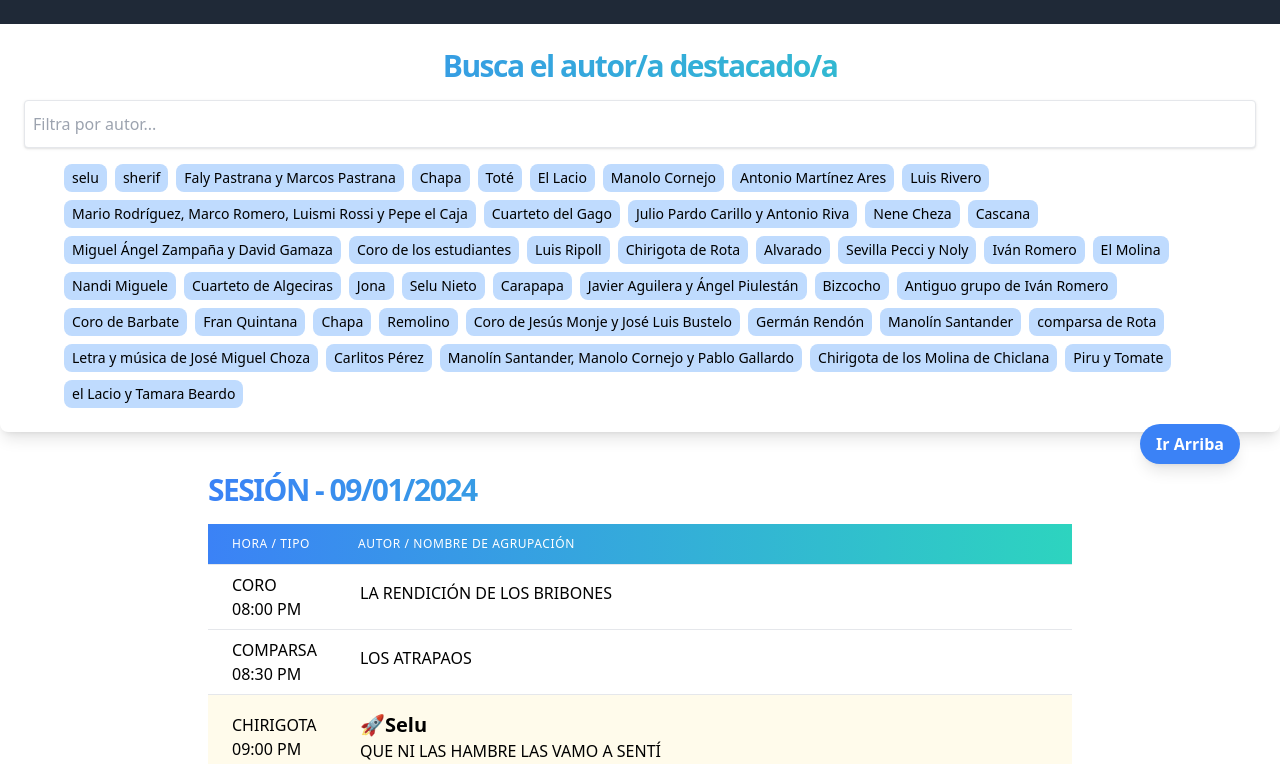
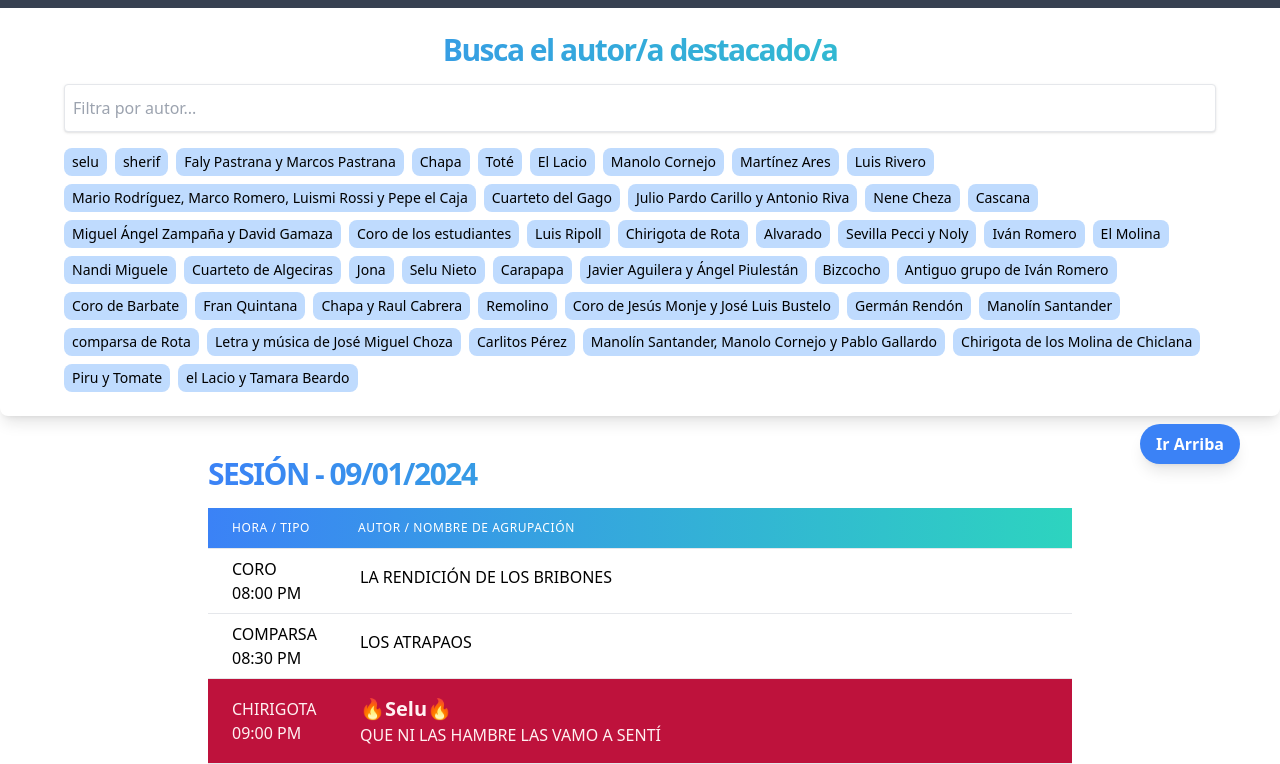
Before and after one commit to nandovejer/coac-quien-canta-hoy, a React (Vite) app: page / in a window 1280 px wide. Shown: the part 296-1060 px from the top of the page. Built offline with nearby package versions, Linux system fonts and the light colour scheme.

Commit message:
refactor and top autores

```diff
--- a/src/App.tsx
+++ b/src/App.tsx
@@ -17,9 +17,9 @@
 
   return (
     <>
-      <header id="siteHeader" className="max-w-6xl mx-auto py-4 sm:py-8 px-4 sm:px-6  text-center">
-        <hgroup className='text-center'>
-          <h1 className="text-5xl md:text-6xl font-extrabold leading-tighter tracking-tighter mb-4" >¿Quién canta hoy en el COAC 2024? <br />   <span className="bg-clip-text text-transparent bg-gradient-to-r from-blue-500 to-teal-400 uppercase">adultos preliminares</span></h1>
+      <header id="siteHeader" className="text-center bg-gray-800">
+        <hgroup className='flex justify-center items-center max-w-6xl mx-auto p-6  '>
+          <h1 className="text-5xl md:text-6xl font-extrabold leading-tighter tracking-tighter mb-4 text-white" >¿Quién canta hoy en el COAC 2024? <br />   <strong className="bg-clip-text text-transparent bg-gradient-to-r from-blue-500 to-teal-400 uppercase">adultos preliminares</strong></h1>
         </hgroup>
       </header>
 
--- a/src/components/CountdownTimer.tsx
+++ b/src/components/CountdownTimer.tsx
@@ -31,7 +31,7 @@
   }, [calculateTimeLeft, targetDate]);
 
   return (
-    <div className="flex justify-center items-center bg-gray-800">
+    <div className="flex justify-center items-center bg-gray-700">
       <div className="grid grid-flow-col gap-5 text-center auto-cols-max mt-4 mb-4">
         <div className="flex flex-col p-2 bg-neutral rounded-box text-white">
           <span className="countdown font-mono text-5xl">{timeLeft.days}</span>
--- a/src/components/DynamicTable.tsx
+++ b/src/components/DynamicTable.tsx
@@ -2,6 +2,7 @@
 import { useState, useEffect } from "react";
 
 interface Group {
+  top: boolean;
   tipo: string;
   nombre: string;
   autor: string;
@@ -72,12 +73,14 @@
                     currentTime.getTime() <
                     currentRowTime.getTime() + timeIncrement * 60000;
 
-                  const highlightRowClass = group.autor ? "bg-amber-50" : "";
+                  const highlightRowClass = group.autor ? (group.top ? `bg-rose-700 text-rose-50` : `bg-amber-50`) : '';
                   const rowClass = "flex flex-auto" + " " + highlightRowClass;
                   const onAirClass = `${isLive
                     ? " bg-pink-50 font-bold text-pink-700  text-white blinking"
                     : ""
                     }`;
+
+
 
                   return (
                     <article key={index} className={rowClass}>
@@ -88,7 +91,9 @@
                         </div>
                       </div>
                       <div className="px-6 py-4">
-                        <strong id={group.id} className="text-xl capitalize  text-ellipsis overflow-hidden">{group.autor ? `🚀${group.autor}` : ``}</strong>
+                        <strong id={group.id} className="text-xl capitalize  text-ellipsis overflow-hidden">
+                          {group.autor ? (group.top ? `🔥${group.autor}🔥` : `👌 ${group.autor}`) : ''}
+                        </strong>
                         <p className="text-ellipsis overflow-hidden">{group.nombre}</p>
                       </div>
                     </article>
--- a/src/components/SearchAuthor.tsx
+++ b/src/components/SearchAuthor.tsx
@@ -26,13 +26,13 @@
     }, {} as SearchAuthorData);
 
     return (
-        <aside className="bg-white p-6 rounded-lg shadow-lg w-full">
+        <aside className="bg-white p-6 rounded-lg shadow-lg w-full flex flex-col ">
             <h2 className="text-2xl md:text-3xl font-extrabold leading-tighter tracking-tighter mb-4 bg-clip-text text-transparent bg-gradient-to-r from-blue-500 to-teal-400  text-center">Busca el autor/a destacado/a</h2>
 
             <input
                 type="text"
                 placeholder="Filtra por autor..."
-                className="w-full border h-12 shadow mb-4 p-2 rounded"
+                className="w-full border h-12 shadow mb-4 p-2 rounded max-w-6xl m-auto"
                 onChange={e => setSearchTerm(e.target.value)}
             />
 
--- a/src/data/COAC_2024_ADULTOS_PRELIMINARES.json
+++ b/src/data/COAC_2024_ADULTOS_PRELIMINARES.json
@@ -1,217 +1,444 @@
 {
   "09/01/2024": [
-    { "tipo": "CORO", "nombre": "LA RENDICIÓN DE LOS BRIBONES", "autor": "" },
-    { "tipo": "COMPARSA", "nombre": "LOS ATRAPAOS", "autor": "" },
     {
+      "top": false,
+      "tipo": "CORO",
+      "nombre": "LA RENDICIÓN DE LOS BRIBONES",
+      "autor": ""
+    },
+    { "top": false, "tipo": "COMPARSA", "nombre": "LOS ATRAPAOS", "autor": "" },
+    {
+      "top": true,
       "tipo": "CHIRIGOTA",
       "nombre": "QUE NI LAS HAMBRE LAS VAMO A SENTÍ",
       "autor": "selu"
     },
-    { "tipo": "COMPARSA", "nombre": "EL PARAÍSO DEL MOMO", "autor": "" },
-    { "tipo": "CHIRIGOTA", "nombre": "EL GRINCH DE CAI", "autor": "sherif" },
     {
+      "top": false,
+      "tipo": "COMPARSA",
+      "nombre": "EL PARAÍSO DEL MOMO",
+      "autor": ""
+    },
+    {
+      "top": true,
+      "tipo": "CHIRIGOTA",
+      "nombre": "EL GRINCH DE CAI",
+      "autor": "sherif"
+    },
+    {
+      "top": false,
       "tipo": "COMPARSA",
       "nombre": "VUELVE YA EL 3X4",
       "autor": "Faly Pastrana y Marcos Pastrana"
     }
   ],
   "10/01/2024": [
-    { "tipo": "CORO", "nombre": "EL GREMIO", "autor": "Chapa" },
-    { "tipo": "COMPARSA", "nombre": "LOS BENDITOS", "autor": "Toté" },
-    { "tipo": "CHIRIGOTA", "nombre": "LOS DE LA ARRITMIA AL 3X4", "autor": "" },
-    { "tipo": "COMPARSA", "nombre": "LAS MUJERES DE LA VIDA", "autor": "" },
-    { "tipo": "CHIRIGOTA", "nombre": "CIEGO DE TRONOS", "autor": "El Lacio" },
-    { "tipo": "COMPARSA", "nombre": "LOS FABRICANTES", "autor": "" }
+    { "top": true, "tipo": "CORO", "nombre": "EL GREMIO", "autor": "Chapa" },
+    {
+      "top": false,
+      "tipo": "COMPARSA",
+      "nombre": "LOS BENDITOS",
+      "autor": "Toté"
+    },
+    {
+      "top": false,
+      "tipo": "CHIRIGOTA",
+      "nombre": "LOS DE LA ARRITMIA AL 3X4",
+      "autor": ""
+    },
+    {
+      "top": false,
+      "tipo": "COMPARSA",
+      "nombre": "LAS MUJERES DE LA VIDA",
+      "autor": ""
+    },
+    {
+      "top": false,
+      "tipo": "CHIRIGOTA",
+      "nombre": "CIEGO DE TRONOS",
+      "autor": "El Lacio"
+    },
+    {
+      "top": false,
+      "tipo": "COMPARSA",
+      "nombre": "LOS FABRICANTES",
+      "autor": ""
+    }
   ],
   "11/01/2024": [
-    { "tipo": "CORO", "nombre": "¡QUÉ ORGULLO DE CORO!", "autor": "" },
     {
+      "top": false,
+      "tipo": "CORO",
+      "nombre": "¡QUÉ ORGULLO DE CORO!",
+      "autor": ""
+    },
+    {
+      "top": false,
       "tipo": "CHIRIGOTA",
       "nombre": "LA ALEGRÍA DE CAI (LOS APOCALÍPTICOS)",
       "autor": "Manolo Cornejo"
     },
-    { "tipo": "COMPARSA", "nombre": "¡CON LO BONITO QUE ERA!", "autor": "" },
-    { "tipo": "CHIRIGOTA", "nombre": "ANONYMOUS GADITANO", "autor": "" },
     {
+      "top": false,
+      "tipo": "COMPARSA",
+      "nombre": "¡CON LO BONITO QUE ERA!",
+      "autor": ""
+    },
+    {
+      "top": false,
+      "tipo": "CHIRIGOTA",
+      "nombre": "ANONYMOUS GADITANO",
+      "autor": ""
+    },
+    {
+      "top": true,
       "tipo": "COMPARSA",
       "nombre": "LA OVEJA NEGRA",
-      "autor": "Antonio Martínez Ares"
+      "autor": "Martínez Ares"
     },
     {
+      "top": false,
       "tipo": "CHIRIGOTA",
       "nombre": "TE HE DICHO 1.748.654 VECES QUE NO SOY EXAGERAO (LOS EXAGERAOS)",
       "autor": ""
     }
   ],
   "12/01/2024": [
-    { "tipo": "CORO", "nombre": "El paraíso", "autor": "Luis Rivero" },
-    { "tipo": "COMPARSA", "nombre": "Los atlantes", "autor": "" },
     {
+      "top": true,
+      "tipo": "CORO",
+      "nombre": "El paraíso",
+      "autor": "Luis Rivero"
+    },
+    { "top": false, "tipo": "COMPARSA", "nombre": "Los atlantes", "autor": "" },
+    {
+      "top": false,
       "tipo": "CHIRIGOTA",
       "nombre": "Cariño… necesito mi espacio",
       "autor": ""
     },
-    { "tipo": "COMPARSA", "nombre": "El golpe", "autor": "" },
-    { "tipo": "CUARTETO", "nombre": "¡Qué doló de muñeca!", "autor": "" },
-    { "tipo": "COMPARSA", "nombre": "El hum", "autor": "" },
+    { "top": false, "tipo": "COMPARSA", "nombre": "El golpe", "autor": "" },
     {
+      "top": false,
+      "tipo": "CUARTETO",
+      "nombre": "¡Qué doló de muñeca!",
+      "autor": ""
+    },
+    { "top": false, "tipo": "COMPARSA", "nombre": "El hum", "autor": "" },
+    {
+      "top": true,
       "tipo": "CHIRIGOTA",
       "nombre": "Los del Canal Sur",
       "autor": "Mario Rodríguez, Marco Romero, Luismi Rossi y Pepe el Caja"
     }
   ],
   "13/01/2024": [
-    { "tipo": "CORO", "nombre": "LA DAMA DE CÁDIZ", "autor": "" },
-    { "tipo": "COMPARSA", "nombre": "LOS LENGÜETAS", "autor": "" },
+    { "top": false, "tipo": "CORO", "nombre": "LA DAMA DE CÁDIZ", "autor": "" },
     {
+      "top": false,
+      "tipo": "COMPARSA",
+      "nombre": "LOS LENGÜETAS",
+      "autor": ""
+    },
+    {
+      "top": false,
       "tipo": "CHIRIGOTA",
       "nombre": "NO LE DOY MÁS VUELTAS QUE ME CALIENTO",
       "autor": ""
     },
-    { "tipo": "COMPARSA", "nombre": "LOS DESPOJAOS", "autor": "" },
     {
+      "top": false,
+      "tipo": "COMPARSA",
+      "nombre": "LOS DESPOJAOS",
+      "autor": ""
+    },
+    {
+      "top": true,
       "tipo": "CUARTETO",
       "nombre": "PUNK Y CIRCO LA LUCHA CONTINÚA",
       "autor": "Cuarteto del Gago"
     },
-    { "tipo": "COMPARSA", "nombre": "LOS TAQUILLEROS", "autor": "" },
-    { "tipo": "COMPARSA", "nombre": "EL ÚLTIMO GADITANO", "autor": "" }
+    {
+      "top": false,
+      "tipo": "COMPARSA",
+      "nombre": "LOS TAQUILLEROS",
+      "autor": ""
+    },
+    {
+      "top": false,
+      "tipo": "COMPARSA",
+      "nombre": "EL ÚLTIMO GADITANO",
+      "autor": ""
+    }
   ],
   "14/01/2024": [
     {
+      "top": true,
       "tipo": "CORO",
       "nombre": "LOS LUCIÉRNAGAS",
       "autor": "Julio Pardo Carillo y Antonio Riva"
     },
-    { "tipo": "CHIRIGOTA", "nombre": "LOS SUPER-EGO", "autor": "" },
-    { "tipo": "COMPARSA", "nombre": "LA FIESTA", "autor": "" },
-    { "tipo": "CHIRIGOTA", "nombre": "SÁCAMELA DE LA BOCA", "autor": "" },
     {
+      "top": false,
+      "tipo": "CHIRIGOTA",
+      "nombre": "LOS SUPER-EGO",
+      "autor": ""
+    },
+    { "top": false, "tipo": "COMPARSA", "nombre": "LA FIESTA", "autor": "" },
+    {
+      "top": false,
+      "tipo": "CHIRIGOTA",
+      "nombre": "SÁCAMELA DE LA BOCA",
+      "autor": ""
+    },
+    {
+      "top": true,
       "tipo": "COMPARSA",
       "nombre": "LA RESBALAERA, UNA COMPARSA DE TODA LA VIDA",
       "autor": "Nene Cheza"
     },
-    { "tipo": "CHIRIGOTA", "nombre": "¡POR FIN LO DESPEDIMOS!", "autor": "" },
-    { "tipo": "COMPARSA", "nombre": "LOS ESTRELLAOS", "autor": "" }
+    {
+      "top": false,
+      "tipo": "CHIRIGOTA",
+      "nombre": "¡POR FIN LO DESPEDIMOS!",
+      "autor": ""
+    },
+    {
+      "top": false,
+      "tipo": "COMPARSA",
+      "nombre": "LOS ESTRELLAOS",
+      "autor": ""
+    }
   ],
   "15/01/2024": [
-    { "tipo": "CORO", "nombre": "DESPIERTA", "autor": "" },
-    { "tipo": "COMPARSA", "nombre": "PUEBLEJITO LA FRONTERA", "autor": "" },
+    { "top": false, "tipo": "CORO", "nombre": "DESPIERTA", "autor": "" },
     {
+      "top": false,
+      "tipo": "COMPARSA",
+      "nombre": "PUEBLEJITO LA FRONTERA",
+      "autor": ""
+    },
+    {
+      "top": false,
       "tipo": "CHIRIGOTA",
       "nombre": "NO HAY VERANO SIN BESOS",
       "autor": "Cascana"
     },
     {
+      "top": false,
       "tipo": "COMPARSA",
       "nombre": "AGÜITA TAPÁ",
       "autor": "Miguel Ángel Zampaña y David Gamaza"
     },
     {
+      "top": false,
       "tipo": "CHIRIGOTA",
       "nombre": "CARNAVAL, ME CAGO EN TUS MUERTOS",
       "autor": ""
     },
-    { "tipo": "COMPARSA", "nombre": "LOS RETRATISTAS", "autor": "" }
+    {
+      "top": false,
+      "tipo": "COMPARSA",
+      "nombre": "LOS RETRATISTAS",
+      "autor": ""
+    }
   ],
   "16/01/2024": [
     {
+      "top": true,
       "tipo": "CORO",
       "nombre": "LA FIESTA DE LOS LOCOS",
       "autor": "Coro de los estudiantes"
     },
-    { "tipo": "COMPARSA", "nombre": "LA HUELLA", "autor": "" },
-    { "tipo": "CHIRIGOTA", "nombre": "LA ALEGRÍA DE MI CASA", "autor": "" },
-    { "tipo": "COMPARSA", "nombre": "LOS AMULETOS", "autor": "" },
-    { "tipo": "CHIRIGOTA", "nombre": "LO MÍO ES PEOR", "autor": "" },
-    { "tipo": "COMPARSA", "nombre": "LA ÚLTIMA CANCIÓN", "autor": "" }
+    { "top": false, "tipo": "COMPARSA", "nombre": "LA HUELLA", "autor": "" },
+    {
+      "top": false,
+      "tipo": "CHIRIGOTA",
+      "nombre": "LA ALEGRÍA DE MI CASA",
+      "autor": ""
+    },
+    { "top": false, "tipo": "COMPARSA", "nombre": "LOS AMULETOS", "autor": "" },
+    {
+      "top": false,
+      "tipo": "CHIRIGOTA",
+      "nombre": "LO MÍO ES PEOR",
+      "autor": ""
+    },
+    {
+      "top": false,
+      "tipo": "COMPARSA",
+      "nombre": "LA ÚLTIMA CANCIÓN",
+      "autor": ""
+    }
   ],
   "17/01/2024": [
-    { "tipo": "CORO", "nombre": "LOS VITAMINA", "autor": "" },
+    { "top": false, "tipo": "CORO", "nombre": "LOS VITAMINA", "autor": "" },
     {
+      "top": true,
       "tipo": "COMPARSA",
       "nombre": "QUE BONITA ES CÁDIZ",
       "autor": "Luis Ripoll"
     },
-    { "tipo": "CHIRIGOTA", "nombre": "LA HISTORIA INTERMINABLE", "autor": "" },
-    { "tipo": "COMPARSA", "nombre": "LA ALEGRÍA DE CÁDIZ", "autor": "" },
     {
+      "top": false,
+      "tipo": "CHIRIGOTA",
+      "nombre": "LA HISTORIA INTERMINABLE",
+      "autor": ""
+    },
+    {
+      "top": false,
+      "tipo": "COMPARSA",
+      "nombre": "LA ALEGRÍA DE CÁDIZ",
+      "autor": ""
+    },
+    {
+      "top": false,
       "tipo": "CHIRIGOTA",
       "nombre": "EL NIÑO DE ISABELITA 2",
       "autor": "Chirigota de Rota"
     },
-    { "tipo": "COMPARSA", "nombre": "LA MURALLA", "autor": "" }
+    { "top": false, "tipo": "COMPARSA", "nombre": "LA MURALLA", "autor": "" }
   ],
   "18/01/2024": [
-    { "tipo": "CORO", "nombre": "LOS ILUMINADOS", "autor": "" },
-    { "tipo": "COMPARSA", "nombre": "¡WELCOME TO CÁDIZ…PICHA!", "autor": "" },
-    { "tipo": "CHIRIGOTA", "nombre": "LOS EXCALVOS", "autor": "" },
-    { "tipo": "COMPARSA", "nombre": "MOMOSAPIENS", "autor": "" },
+    { "top": false, "tipo": "CORO", "nombre": "LOS ILUMINADOS", "autor": "" },
     {
+      "top": false,
+      "tipo": "COMPARSA",
+      "nombre": "¡WELCOME TO CÁDIZ…PICHA!",
+      "autor": ""
+    },
+    {
+      "top": false,
+      "tipo": "CHIRIGOTA",
+      "nombre": "LOS EXCALVOS",
+      "autor": ""
+    },
+    { "top": false, "tipo": "COMPARSA", "nombre": "MOMOSAPIENS", "autor": "" },
+    {
+      "top": false,
       "tipo": "CHIRIGOTA",
       "nombre": "NO ERES TÚ SOY YO (LOS EGOCÉNTRICOS)",
       "autor": "Alvarado"
     },
     {
+      "top": true,
       "tipo": "COMPARSA",
       "nombre": "LOS GRITOS DE CÁDIZ",
       "autor": "Sevilla Pecci y Noly"
     }
   ],
   "19/01/2024": [
-    { "tipo": "CORO", "nombre": "LA PIÑATA", "autor": "" },
-    { "tipo": "COMPARSA", "nombre": "LA CONSENTIDA", "autor": "" },
-    { "tipo": "COMPARSA", "nombre": "LOS OFENDIDITOS", "autor": "" },
+    { "top": false, "tipo": "CORO", "nombre": "LA PIÑATA", "autor": "" },
     {
+      "top": false,
+      "tipo": "COMPARSA",
+      "nombre": "LA CONSENTIDA",
+      "autor": ""
+    },
+    {
+      "top": false,
+      "tipo": "COMPARSA",
+      "nombre": "LOS OFENDIDITOS",
+      "autor": ""
+    },
+    {
+      "top": true,
       "tipo": "CUARTETO",
       "nombre": "EN MI CASETA CABE TODO EL MUNDO",
       "autor": "Iván Romero"
     },
-    { "tipo": "COMPARSA", "nombre": "EL BARRIO CALAVERA", "autor": "" },
     {
+      "top": false,
+      "tipo": "COMPARSA",
+      "nombre": "EL BARRIO CALAVERA",
+      "autor": ""
+    },
+    {
+      "top": true,
       "tipo": "CHIRIGOTA",
       "nombre": "LA CALLEJERA INVISIBLE",
       "autor": "El Molina"
     },
-    { "tipo": "COMPARSA", "nombre": "EL CIELITO DE LOS CÓMICOS", "autor": "" }
+    {
+      "top": false,
+      "tipo": "COMPARSA",
+      "nombre": "EL CIELITO DE LOS CÓMICOS",
+      "autor": ""
+    }
   ],
   "20/01/2024": [
     {
+      "top": true,
       "tipo": "CORO",
       "nombre": "ASESINATO EN EL CÁDIZ EXPRESS",
       "autor": "Nandi Miguele"
     },
-    { "tipo": "COMPARSA", "nombre": "¡¡ SE PROHÍBE EL CANTE !!", "autor": "" },
     {
+      "top": false,
+      "tipo": "COMPARSA",
+      "nombre": "¡¡ SE PROHÍBE EL CANTE !!",
+      "autor": ""
+    },
+    {
+      "top": false,
       "tipo": "CUARTETO",
       "nombre": "¡¡HE VUELTO!! (EL BARRIO)",
       "autor": "Cuarteto de Algeciras"
     },
-    { "tipo": "COMPARSA", "nombre": "EL APOTECARIO", "autor": "" },
-    { "tipo": "CHIRIGOTA", "nombre": "LOS PIHORROR", "autor": "" },
-    { "tipo": "COMPARSA", "nombre": "LOS SACRIFICAOS", "autor": "Jona" },
-    { "tipo": "CHIRIGOTA", "nombre": "TE COMO TU CARA", "autor": "" }
+    {
+      "top": false,
+      "tipo": "COMPARSA",
+      "nombre": "EL APOTECARIO",
+      "autor": ""
+    },
+    {
+      "top": false,
+      "tipo": "CHIRIGOTA",
+      "nombre": "LOS PIHORROR",
+      "autor": ""
+    },
+    {
+      "top": true,
+      "tipo": "COMPARSA",
+      "nombre": "LOS SACRIFICAOS",
+      "autor": "Jona"
+    },
+    {
+      "top": false,
+      "tipo": "CHIRIGOTA",
+      "nombre": "TE COMO TU CARA",
+      "autor": ""
+    }
   ],
   "21/01/2024": [
-    { "tipo": "CORO", "nombre": "LA COCTELERA", "autor": "" },
+    { "top": false, "tipo": "CORO", "nombre": "LA COCTELERA", "autor": "" },
     {
+      "top": false,
       "tipo": "CHIRIGOTA",
       "nombre": "EL MALO MÁS MALOTE DE LAS PELIS DE HARRY POTTER",
       "autor": "Selu Nieto"
     },
-    { "tipo": "COMPARSA", "nombre": "EL JOYERO", "autor": "Carapapa" },
     {
+      "top": true,
+      "tipo": "COMPARSA",
+      "nombre": "EL JOYERO",
+      "autor": "Carapapa"
+    },
+    {
+      "top": true,
       "tipo": "CUARTETO",
       "nombre": "LOS COCOS DE CADI",
       "autor": "Javier Aguilera y Ángel Piulestán"
     },
-    { "tipo": "COMPARSA", "nombre": "CÁDIZ PURO", "autor": "" },
+    { "top": false, "tipo": "COMPARSA", "nombre": "CÁDIZ PURO", "autor": "" },
     {
+      "top": true,
       "tipo": "CHIRIGOTA",
       "nombre": "LA ÚLTIMA Y NOS VAMOS",
       "autor": "Bizcocho"
     },
     {
+      "top": false,
       "tipo": "COMPARSA",
       "nombre": "LOS DESPERTADORES",
       "autor": "Antiguo grupo de Iván Romero"
@@ -219,72 +446,152 @@
   ],
   "22/01/2024": [
     {
+      "top": true,
       "tipo": "CORO",
       "nombre": "EL BAÚL DE LA PIQUER",
       "autor": "Coro de Barbate"
     },
-    { "tipo": "COMPARSA", "nombre": "EL PASEÍTO", "autor": "Fran Quintana" },
-    { "tipo": "CHIRIGOTA", "nombre": "ME TIENES FRITO", "autor": "" },
-    { "tipo": "COMPARSA", "nombre": "LOS COLGAOS", "autor": "Chapa" },
-    { "tipo": "CHIRIGOTA", "nombre": "EL PLANETA DE LOS LITIOS", "autor": "" },
-    { "tipo": "COMPARSA", "nombre": "LOS POQUITO A POCO", "autor": "Remolino" }
+    {
+      "top": true,
+      "tipo": "COMPARSA",
+      "nombre": "EL PASEÍTO",
+      "autor": "Fran Quintana"
+    },
+    {
+      "top": false,
+      "tipo": "CHIRIGOTA",
+      "nombre": "ME TIENES FRITO",
+      "autor": ""
+    },
+    {
+      "top": true,
+      "tipo": "COMPARSA",
+      "nombre": "LOS COLGAOS",
+      "autor": "Chapa y Raul Cabrera"
+    },
+    {
+      "top": false,
+      "tipo": "CHIRIGOTA",
+      "nombre": "EL PLANETA DE LOS LITIOS",
+      "autor": ""
+    },
+    {
+      "top": true,
+      "tipo": "COMPARSA",
+      "nombre": "LOS POQUITO A POCO",
+      "autor": "Remolino"
+    }
   ],
   "23/01/2024": [
     {
+      "top": true,
       "tipo": "CORO",
       "nombre": "ESTE CORO ES DE LOCOS",
       "autor": "Coro de Jesús Monje y José Luis Bustelo"
     },
     {
+      "top": true,
       "tipo": "COMPARSA",
       "nombre": "DONDE FUIMOS FELICES",
       "autor": "Germán Rendón"
     },
-    { "tipo": "CHIRIGOTA", "nombre": "LOS GALLITANOS", "autor": "" },
-    { "tipo": "COMPARSA", "nombre": "LOS REFUGIADOS", "autor": "" },
     {
+      "top": false,
+      "tipo": "CHIRIGOTA",
+      "nombre": "LOS GALLITANOS",
+      "autor": ""
+    },
+    {
+      "top": false,
+      "tipo": "COMPARSA",
+      "nombre": "LOS REFUGIADOS",
+      "autor": ""
+    },
+    {
+      "top": true,
       "tipo": "CHIRIGOTA",
       "nombre": "LA CHIRIGOTA CLÁSICA",
       "autor": "Manolín Santander"
     },
-    { "tipo": "COMPARSA", "nombre": "CADÍGENAS", "autor": "comparsa de Rota" }
+    {
+      "top": true,
+      "tipo": "COMPARSA",
+      "nombre": "CADÍGENAS",
+      "autor": "comparsa de Rota"
+    }
   ],
   "24/01/2024": [
     {
+      "top": false,
       "tipo": "CORO",
       "nombre": "LA COMPARSA DE DOÑA CUARESMA",
       "autor": "Letra y música de José Miguel Choza"
     },
-    { "tipo": "CHIRIGOTA", "nombre": "LOS PLÁCIDOS DOMINGOS", "autor": "" },
-    { "tipo": "COMPARSA", "nombre": "EL ÚLTIMO IMPERIO", "autor": "" },
     {
+      "top": false,
+      "tipo": "CHIRIGOTA",
+      "nombre": "LOS PLÁCIDOS DOMINGOS",
+      "autor": ""
+    },
+    {
+      "top": false,
+      "tipo": "COMPARSA",
+      "nombre": "EL ÚLTIMO IMPERIO",
+      "autor": ""
+    },
+    {
+      "top": true,
       "tipo": "CHIRIGOTA",
       "nombre": "LOS QUE SALIERON PERDIENDO",
       "autor": "Carlitos Pérez"
     },
     {
+      "top": true,
       "tipo": "COMPARSA",
       "nombre": "LAS HEREDERAS",
       "autor": "Manolín Santander, Manolo Cornejo y Pablo Gallardo"
     },
-    { "tipo": "COMPARSA", "nombre": "LOS MAESTROS", "autor": "" }
+    { "top": false, "tipo": "COMPARSA", "nombre": "LOS MAESTROS", "autor": "" }
   ],
   "25/01/2024": [
-    { "tipo": "COMPARSA", "nombre": "EL AVENTURERO", "autor": "" },
-    { "tipo": "CHIRIGOTA", "nombre": "QUE NO SE PIERDA LA CARGA", "autor": "" },
-    { "tipo": "COMPARSA", "nombre": "LA TINTA OBRERA", "autor": "" },
     {
+      "top": false,
+      "tipo": "COMPARSA",
+      "nombre": "EL AVENTURERO",
+      "autor": ""
+    },
+    {
+      "top": false,
+      "tipo": "CHIRIGOTA",
+      "nombre": "QUE NO SE PIERDA LA CARGA",
+      "autor": ""
+    },
+    {
+      "top": false,
+      "tipo": "COMPARSA",
+      "nombre": "LA TINTA OBRERA",
+      "autor": ""
+    },
+    {
+      "top": true,
       "tipo": "CHIRIGOTA",
       "nombre": "LOS CHABOLIS",
       "autor": "Chirigota de los Molina de Chiclana"
     },
     {
+      "top": true,
       "tipo": "COMPARSA",
       "nombre": "Y SEGUIMOS CANTANDO",
       "autor": "Piru y Tomate"
     },
-    { "tipo": "CHIRIGOTA", "nombre": "TÚ HAZME CASO A MI", "autor": "" },
     {
+      "top": false,
+      "tipo": "CHIRIGOTA",
+      "nombre": "TÚ HAZME CASO A MI",
+      "autor": ""
+    },
+    {
+      "top": true,
       "tipo": "COMPARSA",
       "nombre": "LA CHIRIGOTERA",
       "autor": "el Lacio y Tamara Beardo"
--- a/src/data/ConstantsCoac2024.tsx
+++ b/src/data/ConstantsCoac2024.tsx
@@ -3,4 +3,5 @@
 const DATE_SEMIFINALES = "0000-00-00T00:00:00";
 const DATE_FINAL = "2024-02-09T20:00:00";
 
+
 export { DATE_PRELIMINARES, DATE_CUARTOS, DATE_SEMIFINALES, DATE_FINAL }
```
Also changed, not shown: src/App.css (+8 -0 lines).
